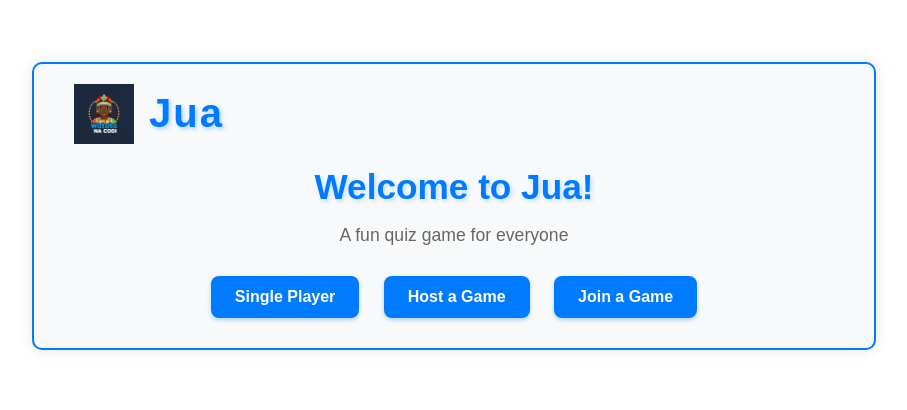
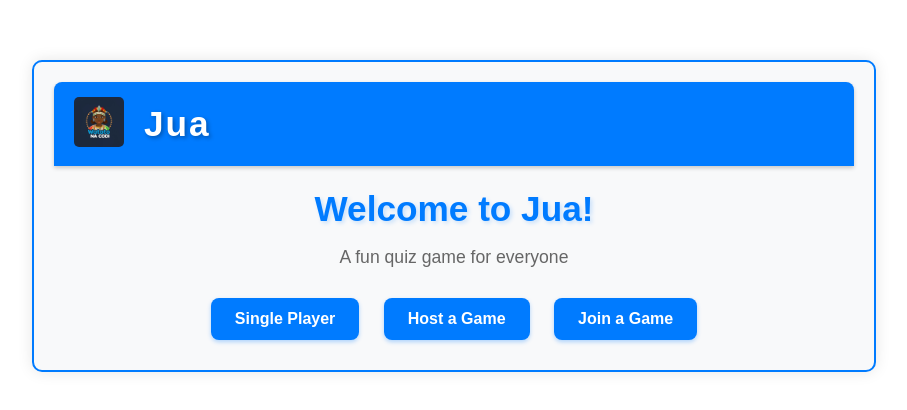
Before and after one commit to DataMan7/quiz-app, a website: page index.html in a window 1280 px wide. Shown: the part 194-604 px from the top of the page, without its empty margins (186-1093 px from the left). Drawn offline with Linux system fonts and the light colour scheme.

Commit message:
Add blue header bar with logo positioned on far left
- Created blue header bar (#007bff) at top of page
- Moved logo to far left of header bar
- Removed logo from main content area
- Styled header with proper spacing and shadows
- Logo now appears prominently in blue header bar

```diff
--- a/index.html
+++ b/index.html
@@ -8,12 +8,12 @@
 </head>
 <body>
     <div id="app">
-        <div id="header">
+        <header id="top-bar">
             <div id="logo">
                 <img src="logo.jpeg" alt="Jua Logo" id="logo-image">
-                <h1>Jua</h1>
             </div>
-        </div>
+            <h1 id="game-title">Jua</h1>
+        </header>
         <div id="start-screen">
             <h1>Welcome to Jua!</h1>
             <p>A fun quiz game for everyone</p>
--- a/styles.css
+++ b/styles.css
@@ -18,34 +18,37 @@ body {
     max-width: 800px;
     width: 100%;
     border: 2px solid #007bff;
+    margin-top: 20px;
 }
 
-#header {
+#top-bar {
+    background-color: #007bff;
+    color: white;
+    padding: 15px 20px;
     display: flex;
-    justify-content: flex-start;
     align-items: center;
+    box-shadow: 0 2px 4px rgba(0,0,0,0.2);
     margin-bottom: 20px;
-    padding-left: 20px;
+    border-radius: 8px 8px 0 0;
 }
 
 #logo {
-    display: flex;
-    align-items: center;
-    gap: 15px;
+    margin-right: 20px;
 }
 
 #logo-image {
-    width: 60px;
-    height: 60px;
+    width: 50px;
+    height: 50px;
     object-fit: contain;
+    border-radius: 5px;
 }
 
-#logo h1 {
-    color: #007bff;
+#game-title {
+    color: white;
     margin: 0;
-    font-size: 2.5em;
+    font-size: 2.2em;
     font-weight: bold;
-    text-shadow: 2px 2px 4px rgba(0,123,255,0.3);
+    text-shadow: 2px 2px 4px rgba(0,0,0,0.3);
     letter-spacing: 2px;
 }
 
```
